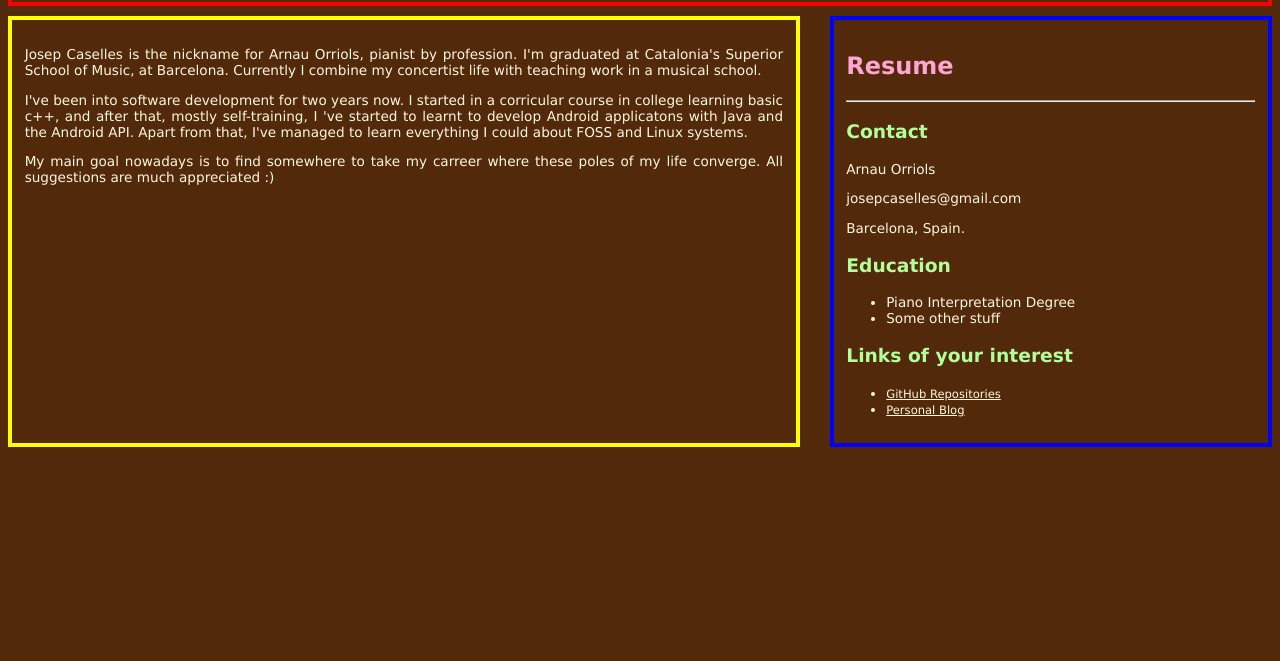
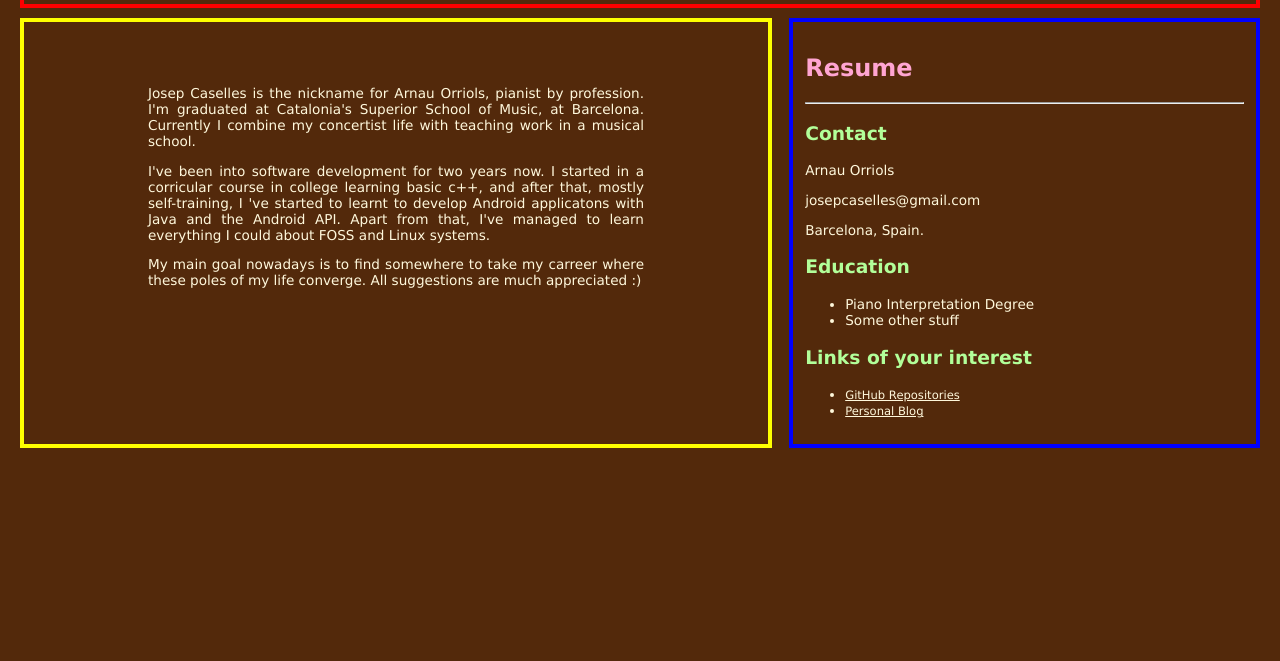
Before and after one commit to JCaselles/WebTraining, a plain HTML site: page index.html in a window 1280 px wide. Shown: the part 139-800 px from the top of the page. Drawn offline with Linux system fonts and the light colour scheme.

Commit message:
Adds margin & padding to body, other ajustments

```diff
--- a/styles/stylesheet.css
+++ b/styles/stylesheet.css
@@ -45,6 +45,12 @@ h2
 }
 
 /* Dimensions */
+body
+{
+    margin:0px;
+    padding:10px 20px;
+}
+
 #container
 {
 }
@@ -66,9 +72,8 @@ h2
 
 #General
 {
-    width:60%;
-    max-width:60%;
-    padding:1%;
+    width:40%;
+    padding:4% 10%;
     border-style:solid;
     border-width:4px;
     border-color:yellow;
@@ -81,7 +86,7 @@ h2
 #resume
 {
     padding:1%;
-    margin-left:65%;
+    margin-left:62%;
     border-style:solid;
     border-width:4px;
     border-color:blue;
```
